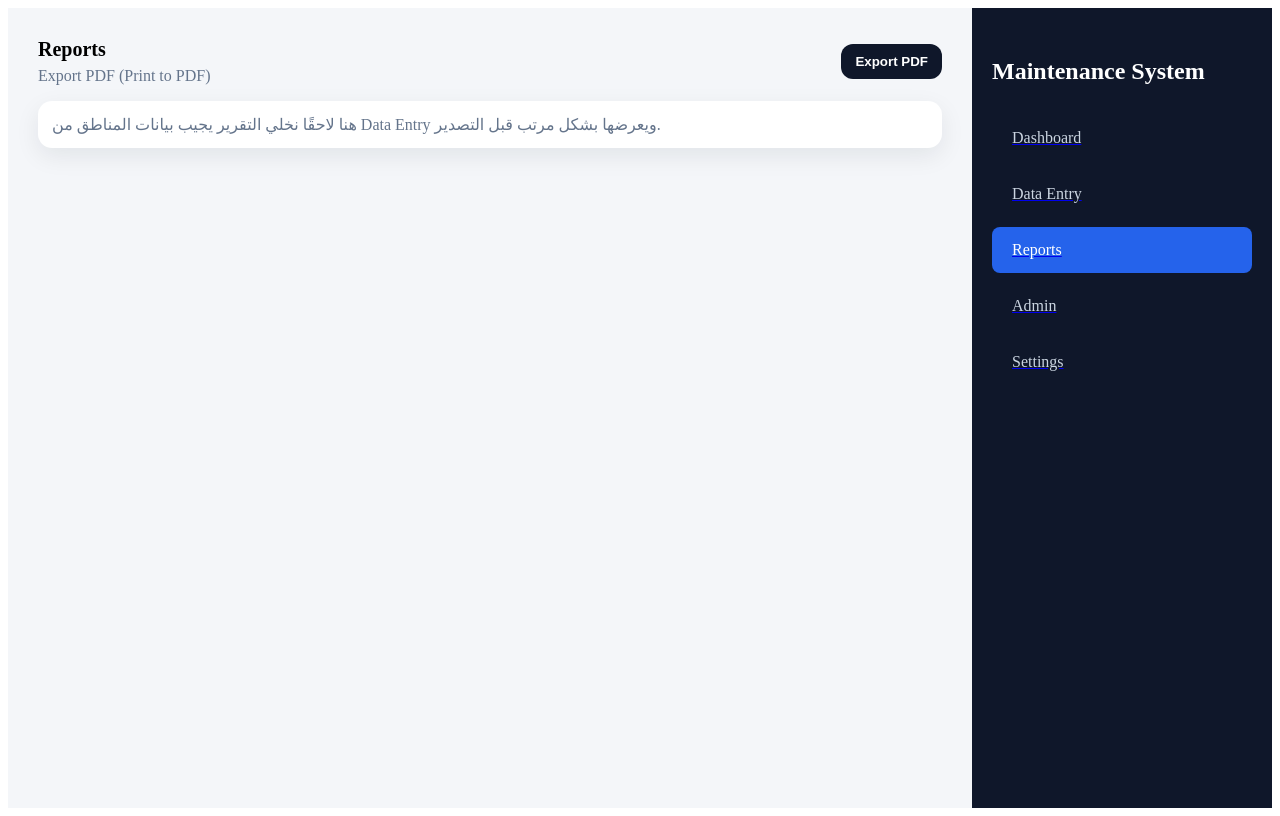
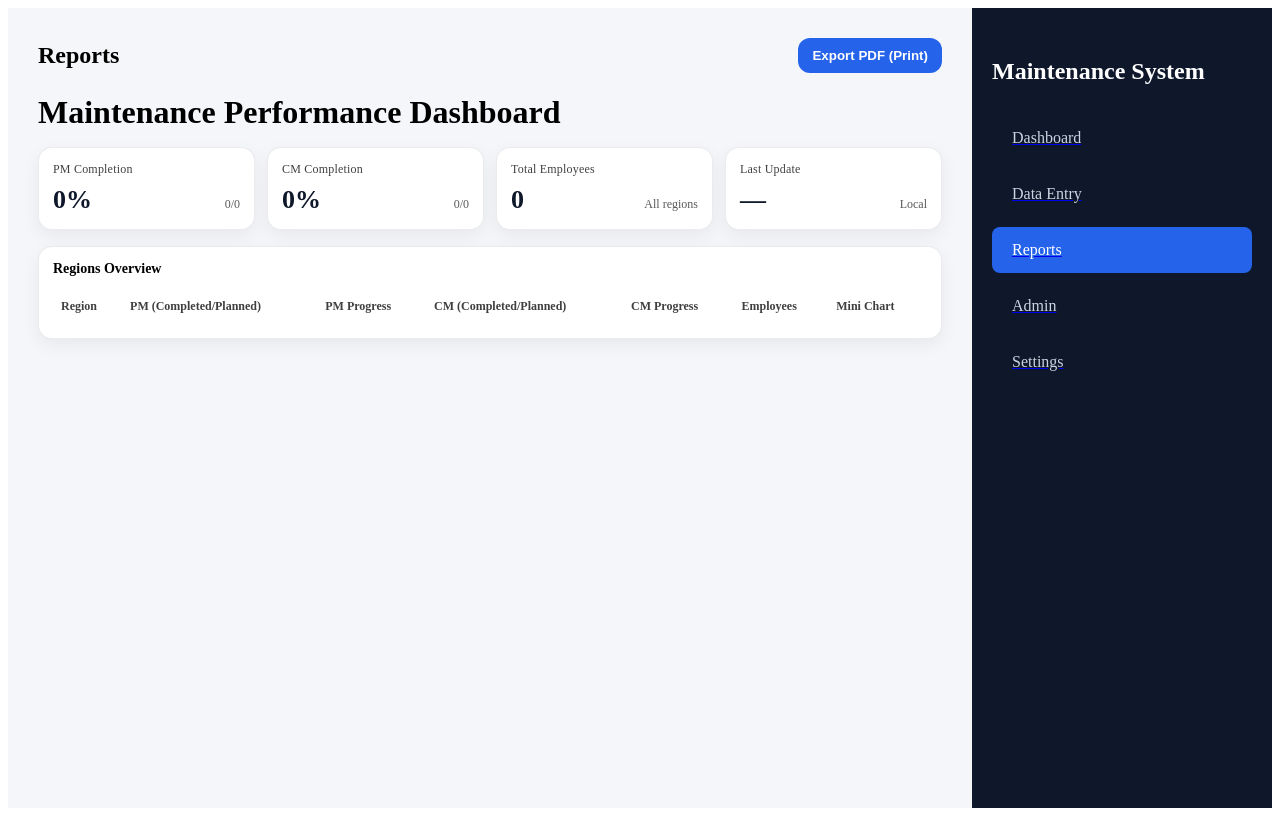
Before and after one commit to TROOP93/maintenance-kpi-dashboard, a Next.js app: page /reports in a window 1280 px wide. Built offline with nearby package versions, Linux system fonts and the light colour scheme.

Commit message:
Refactor PDF export functionality in Reports component

```diff
--- a/pages/reports.js
+++ b/pages/reports.js
@@ -1,41 +1,56 @@
+import { useEffect, useState } from "react";
 import Layout from "../components/Layout";
+import DashboardView from "../components/DashboardView";
+import { loadData } from "../lib/storage";
+
+const DEFAULT_DATA = { lastUpdated: null, regions: {} };
 
 export default function Reports() {
-  const exportPdf = () => {
-    window.print(); // Print -> Save as PDF
-  };
+  const [data, setData] = useState(DEFAULT_DATA);
+
+  useEffect(() => {
+    const saved = loadData();
+    if (saved && saved.regions) setData(saved);
+  }, []);
+
+  const printPdf = () => window.print();
 
   return (
     <Layout>
-      <div style={{ display: "flex", justifyContent: "space-between", alignItems: "center", gap: 12 }}>
-        <div>
-          <div style={{ fontSize: 20, fontWeight: 900 }}>Reports</div>
-          <div style={{ color: "#64748b", marginTop: 6 }}>
-            Export PDF (Print to PDF)
-          </div>
-        </div>
-
+      {/* ✅ هذا الجزء يظهر بالشاشة فقط */}
+      <div className="no-print" style={{ display: "flex", alignItems: "center", justifyContent: "space-between", marginBottom: 14 }}>
+        <h2 style={{ margin: 0 }}>Reports</h2>
         <button
-          onClick={exportPdf}
-          style={{
-            padding: "10px 14px",
-            borderRadius: 12,
-            border: 0,
-            background: "#0f172a",
-            color: "#fff",
-            cursor: "pointer",
-            fontWeight: 900,
-          }}
+          onClick={printPdf}
+          style={{ padding: "10px 14px", borderRadius: 12, border: 0, background: "#2563eb", color: "#fff", fontWeight: 900, cursor: "pointer" }}
         >
-          Export PDF
+          Export PDF (Print)
         </button>
       </div>
 
-      <div style={{ marginTop: 16, background: "#fff", borderRadius: 14, padding: 14, boxShadow: "0 8px 24px rgba(15,23,42,0.08)" }}>
-        <p style={{ margin: 0, color: "#64748b" }}>
-          هنا لاحقًا نخلي التقرير يجيب بيانات المناطق من Data Entry ويعرضها بشكل مرتب قبل التصدير.
-        </p>
+      {/* ✅ هذا هو الداشبورد اللي بينطبع */}
+      <div id="print-area">
+        <DashboardView data={data} />
       </div>
+
+      {/* ✅ ستايل الطباعة */}
+      <style jsx global>{`
+        @media print {
+          .no-print { display: none !important; }
+          /* نخفي السايدبار بالكامل وقت الطباعة */
+          aside, .sidebar, nav { display: none !important; }
+
+          /* نخلي المحتوى ياخذ كامل الصفحة */
+          #print-area { width: 100% !important; }
+
+          /* ننظف الهوامش */
+          body { margin: 0; }
+        }
+      `}</style>
     </Layout>
   );
 }
+
+export async function getServerSideProps() {
+  return { props: {} };
+}
```
